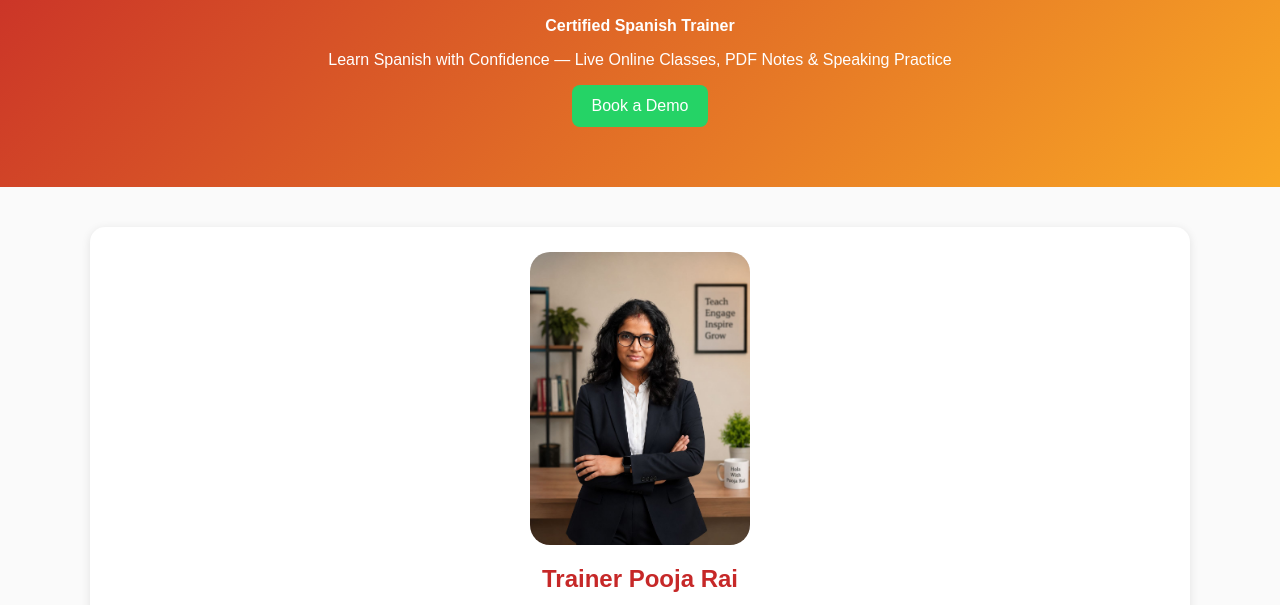
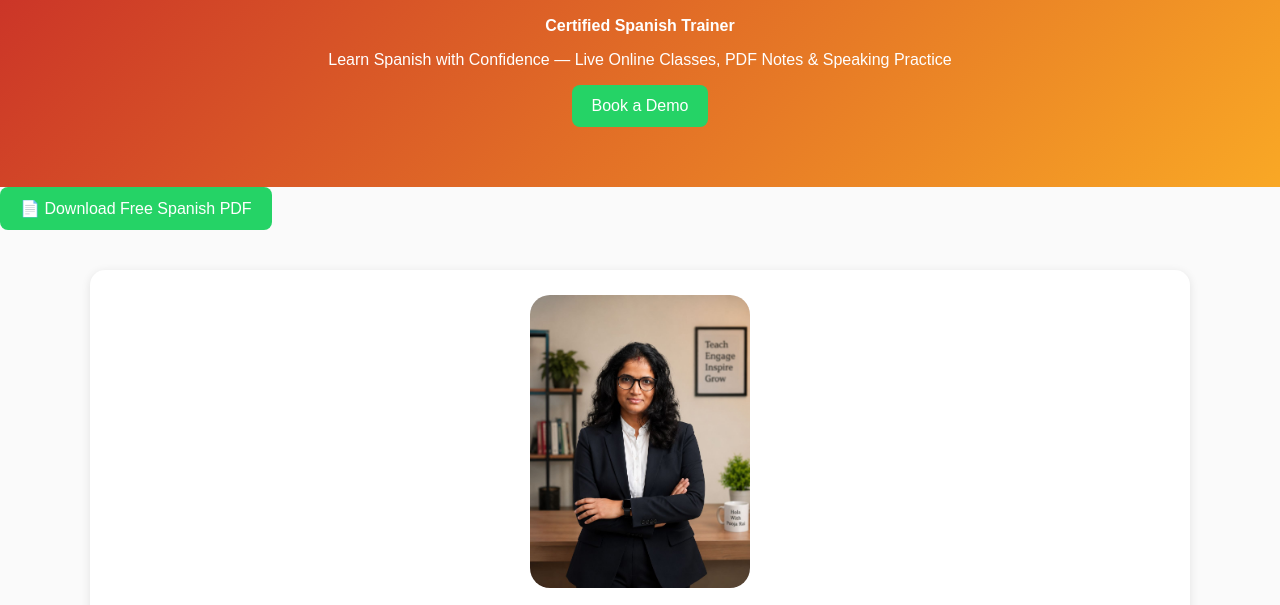
Before and after one commit to holawithpooja/holawithpooja.github.io, a plain HTML site: page index.html in a window 1280 px wide. Shown: the part 171-776 px from the top of the page. Drawn offline with Linux system fonts and the light colour scheme.

Commit message:
Update index.html

```diff
--- a/index.html
+++ b/index.html
@@ -24,10 +24,15 @@ footer{background:#222;color:white;text-align:center;padding:20px;margin-top:30p
 <h1>HolaWithPooja ES</h1>
 <h2 style="color:white">Del 'Hola' a la fluidez.</h2>
 <p><b>Certified Spanish Trainer</b></p>
+
 <p>Learn Spanish with Confidence — Live Online Classes, PDF Notes & Speaking Practice</p>
 <a class="btn" href="https://wa.me/919621793239">Book a Demo</a>
 </div>
 
+
+  <a class="btn" href="greeting in spanish.pdf" target="_blank">
+📄 Download Free Spanish PDF
+</a>
 <div class="container">
 
 <div class="card" style="text-align:center">
```
